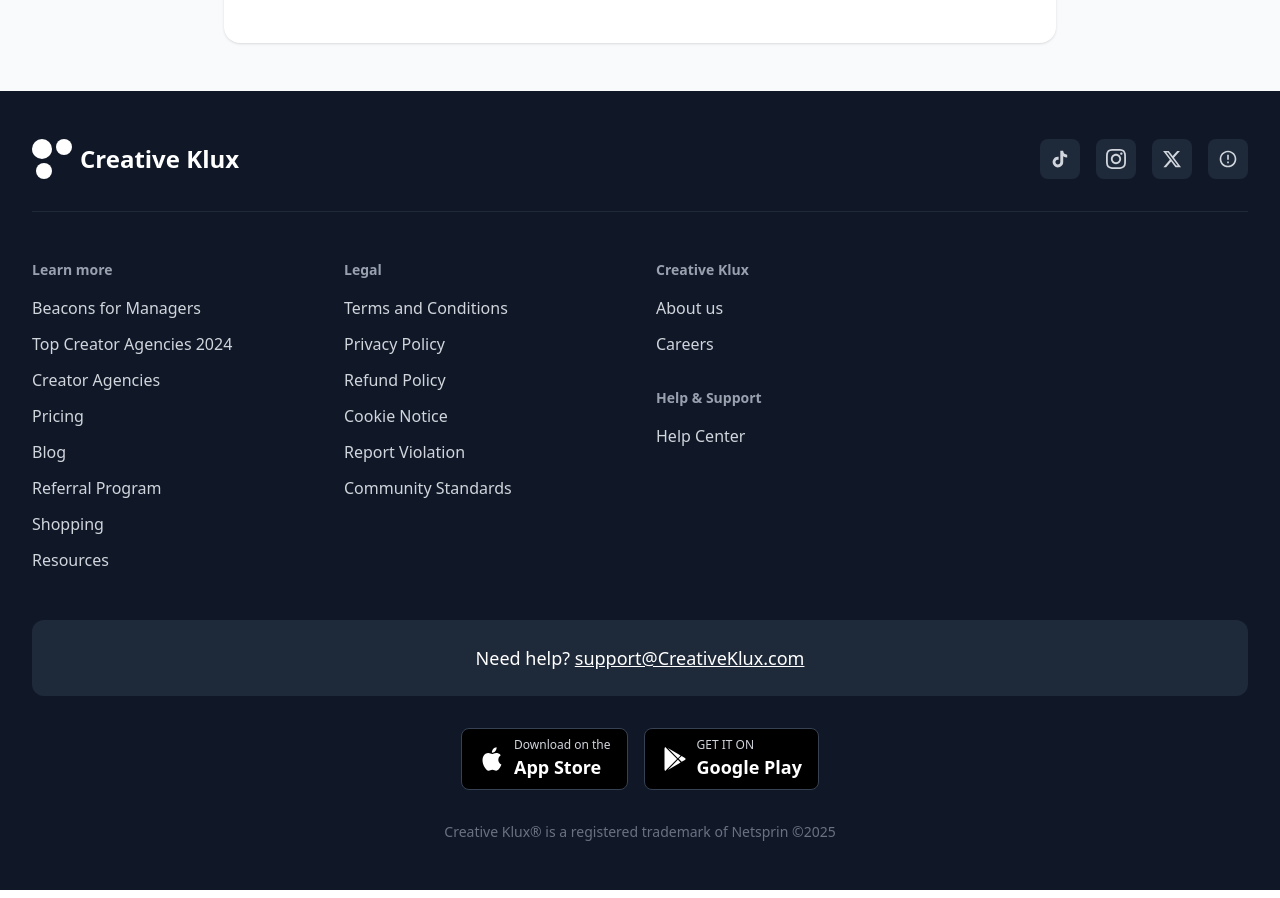
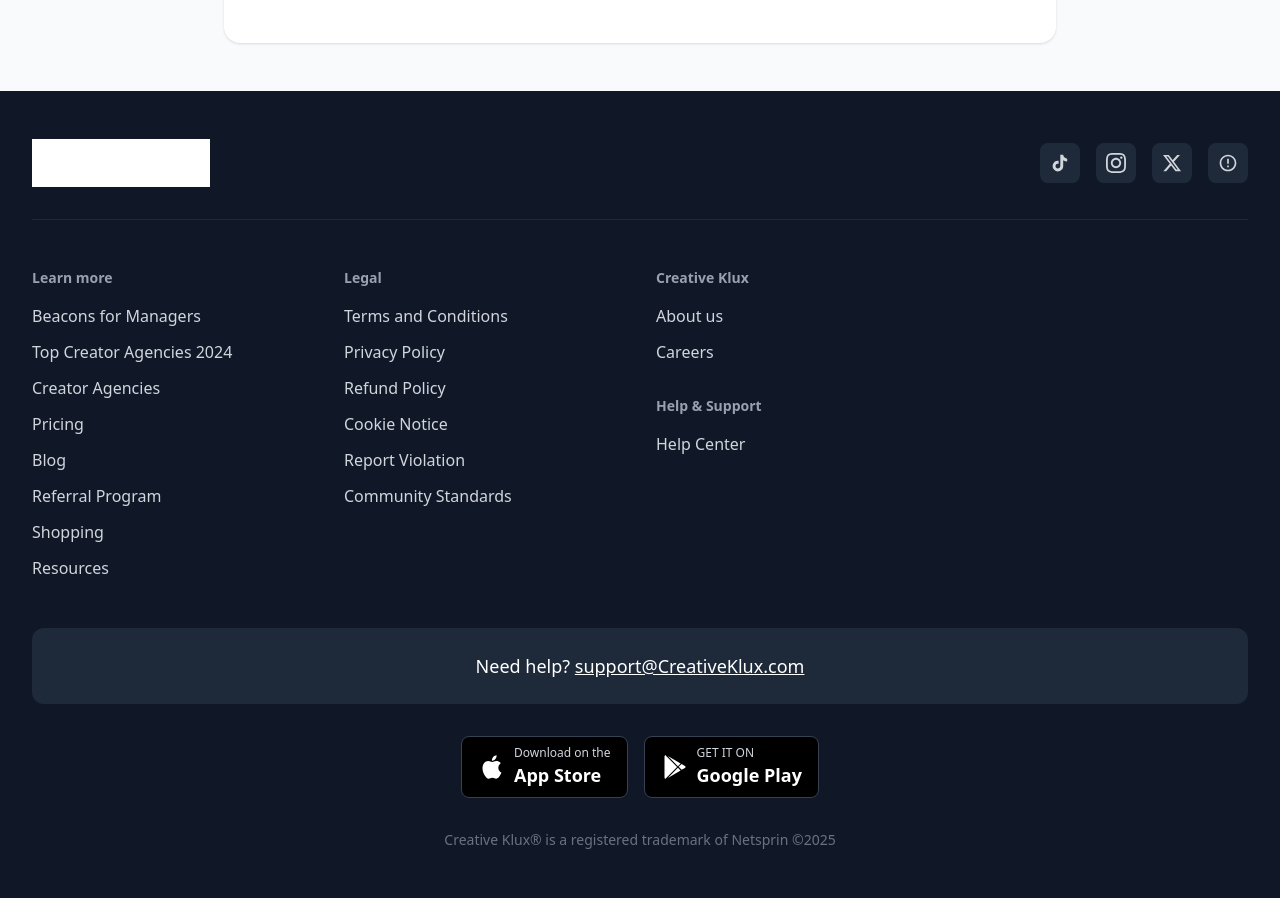
Before and after one commit to rexcreativeklux-svg/creative-klux-landing-page, a Next.js app: page /pages/refund in a window 1280 px wide. Shown: the part 1880-2778 px from the top of the page. Built offline with nearby package versions, Linux system fonts and the light colour scheme.

Commit message:
changed logo

```diff
--- a/src/app/components/Footer.jsx
+++ b/src/app/components/Footer.jsx
@@ -1,4 +1,5 @@
 'use client';
+import Image from 'next/image';
 import NavigationLink from './NavigationLink';
 
 export default function Footer() {
@@ -69,13 +70,14 @@
                 <div className="flex justify-between items-center mb-12 pb-8 border-b border-gray-800">
                     {/* Logo */}
                     <div className="flex items-center">
-                        <NavigationLink href="/" className="flex items-center space-x-2 hover:opacity-80 transition-opacity">
-                            <div className="relative w-10 h-10">
-                                <div className="absolute top-0 left-0 w-5 h-5 bg-white rounded-full"></div>
-                                <div className="absolute top-0 right-0 w-4 h-4 bg-white rounded-full"></div>
-                                <div className="absolute bottom-0 left-1 w-4 h-4 bg-white rounded-full"></div>
-                            </div>
-                            <span className="text-white text-2xl font-bold">Creative Klux</span>
+                        <NavigationLink href="/" className="flex items-center hover:opacity-80 transition-opacity">
+                            <Image
+                                alt="Creative Klux logo"
+                                src="/images/klux-logo.png"
+                                width={500}
+                                height={135}
+                                className="h-12 w-auto brightness-0 invert"
+                            />
                         </NavigationLink>
                     </div>
 
--- a/src/app/components/SiteHeader.jsx
+++ b/src/app/components/SiteHeader.jsx
@@ -3,6 +3,7 @@
 import React, { useState, useEffect } from "react";
 import { Menu, X } from "lucide-react";
 import Link from "next/link";
+import Image from "next/image";
 
 const NAV_SECTIONS = ["creators", "managers", "brands", "pricing"];
 
@@ -76,15 +77,14 @@
           href="/"
           className="flex items-center gap-2 font-semibold text-[15px] text-[#111] no-underline tracking-[-0.2px]"
         >
-          <div className="w-[26px] h-[26px] bg-[#111] rounded-[7px] grid place-items-center shrink-0">
-            <svg width="14" height="14" viewBox="0 0 14 14" fill="none">
-              <circle cx="3.5" cy="3.5" r="2.5" fill="white" opacity="0.9" />
-              <circle cx="10.5" cy="3.5" r="2.5" fill="white" opacity="0.5" />
-              <circle cx="3.5" cy="10.5" r="2.5" fill="white" opacity="0.5" />
-              <circle cx="10.5" cy="10.5" r="2.5" fill="white" opacity="0.9" />
-            </svg>
-          </div>
-          Creative Klux
+          <Image
+            alt="Creative Klux logo"
+            src="/images/klux-logo.png"
+            width={500}
+            height={135}
+            priority
+            className="h-12 w-auto"
+          />
         </Link>
 
         {/* Center nav */}
--- a/src/app/page.js
+++ b/src/app/page.js
@@ -91,7 +91,7 @@
     statusBarStyle: "default",
   },
   icons: {
-    icon: "/favicon.svg",
+    icon: "/images/klux-favicon.png",
     apple: "/apple-touch-icon.jpg",
   },
   manifest: "/site.webmanifest",
```
Also changed, not shown: public/images/klux-favicon.png (added), public/images/klux-logo.png (added).
